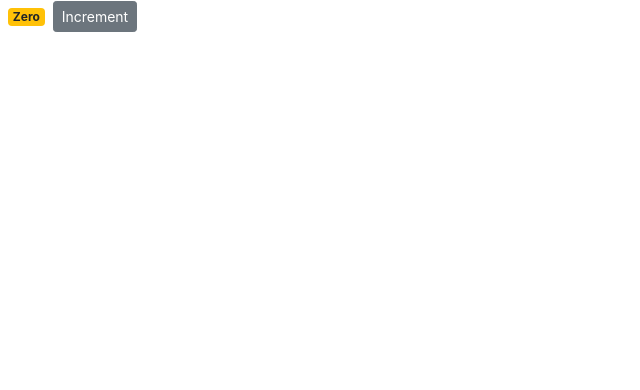
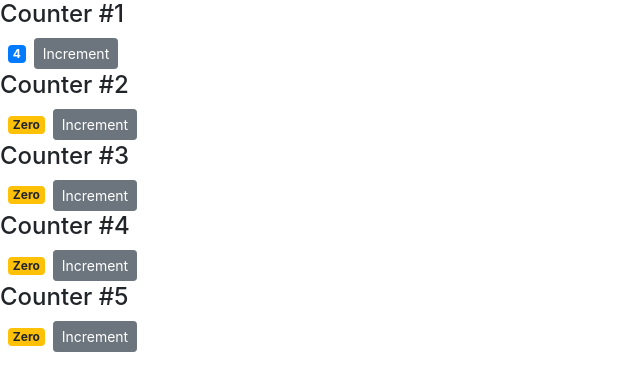
Before and after one commit to Marrri4ka/Counter_App, a React (Create React App) app: page / in a window 1280 px wide. Shown: the top 390 px of the page, without its empty margins (0-640 px from the left). Built offline with nearby package versions, Linux system fonts and the light colour scheme.

Commit message:
passing children

```diff
--- a/src/components/counter.jsx
+++ b/src/components/counter.jsx
@@ -3,8 +3,8 @@
 
 class Counter extends Component {
     state={
-        count: 0,
-        tags:[]
+        value: this.props.value
+
 
     };
 
@@ -23,20 +23,21 @@
 
     getBadge1Classes() {
         let classes = "badge m-2 badge-";
-        classes += this.state.count === 0 ? "warning" : "primary";
+        classes += this.state.value === 0 ? "warning" : "primary";
         return classes;
     }
     formatCount(){
-        const {count} = this.state;
-        return count === 0? "Zero": count;
+        const {value} = this.state;
+        return value === 0? "Zero": value;
     }
     handleIncrement = product => {
-        this.setState({count: this.state.count+1})
+        this.setState({value: this.state.value+1}) ;
     };
 
     render() {
         return (
         <div>
+            {this.props.children}
        <span  className={this.getBadge1Classes()}>{this.formatCount()}
          </span>
          <button onClick={() => this.handleIncrement()}
--- /dev/null
+++ b/src/components/counters.jsx
@@ -0,0 +1,25 @@
+import React, { Component } from 'react';
+import Counter from './counter';
+class Counters extends Component {
+    state = {
+        counters: [
+            {id: 1, value: 4},
+            {id: 2, value: 0},
+            {id: 3, value: 0},
+            {id: 4, value: 0},
+            {id: 5, value: 0},
+
+        ]
+     }
+    render() {
+        return (
+             <div>{this.state.counters.map(counter=>(
+             <Counter key = {counter.id} value={counter.value}>
+                 <h4>Counter #{counter.id}</h4>
+                 </Counter>
+                 ))}</div>
+                 );
+    }
+}
+
+export default Counters;
--- a/src/index.js
+++ b/src/index.js
@@ -5,7 +5,8 @@
 import Counter from './components/counter'
 import * as serviceWorker from './serviceWorker';
 import "bootstrap/dist/css/bootstrap.css";
-ReactDOM.render(<Counter />, document.getElementById('root'));
+import Counters from './components/counters';
+ReactDOM.render(<Counters />, document.getElementById('root'));
 
 // If you want your app to work offline and load faster, you can change
 // unregister() to register() below. Note this comes with some pitfalls.
```
